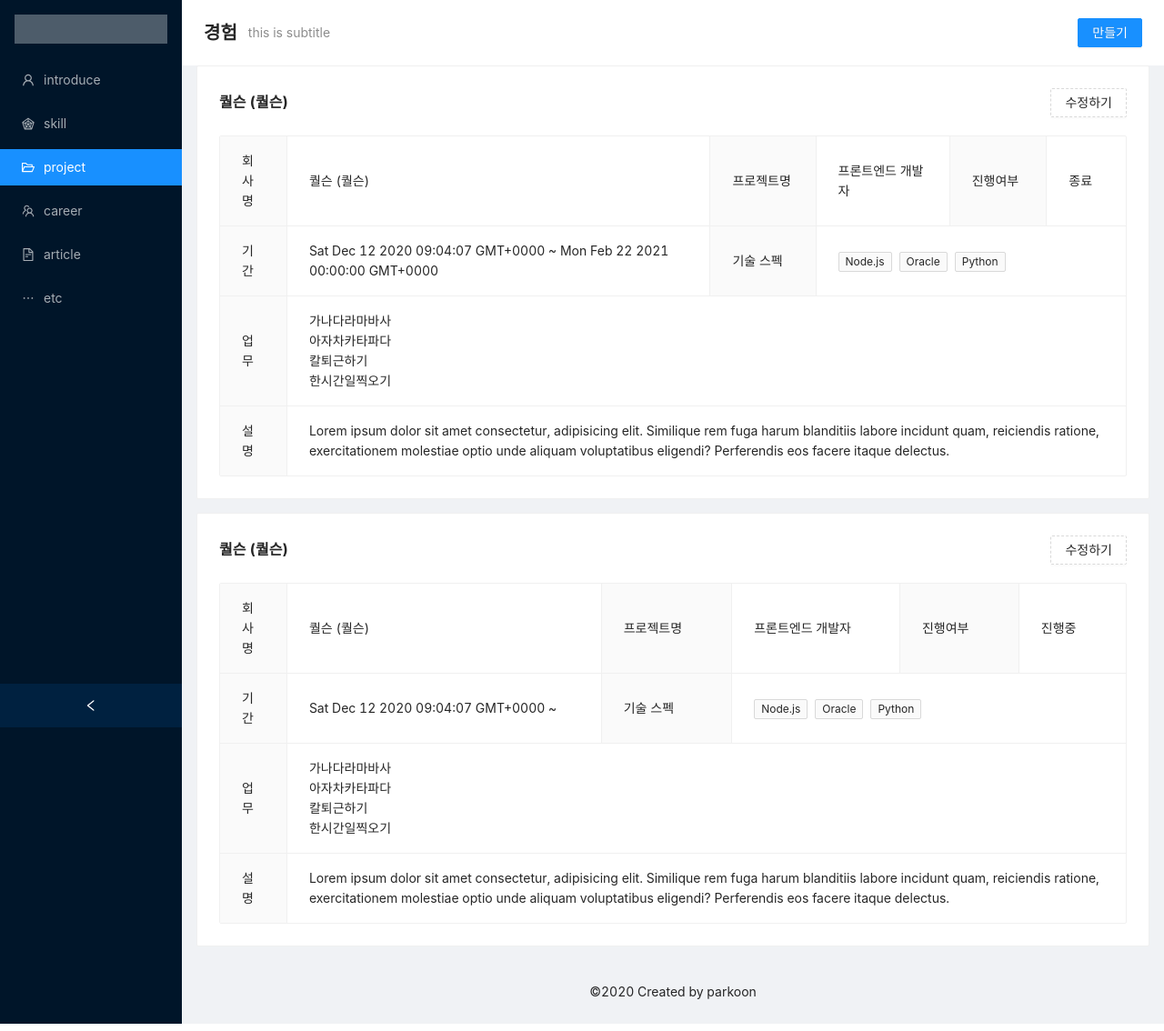
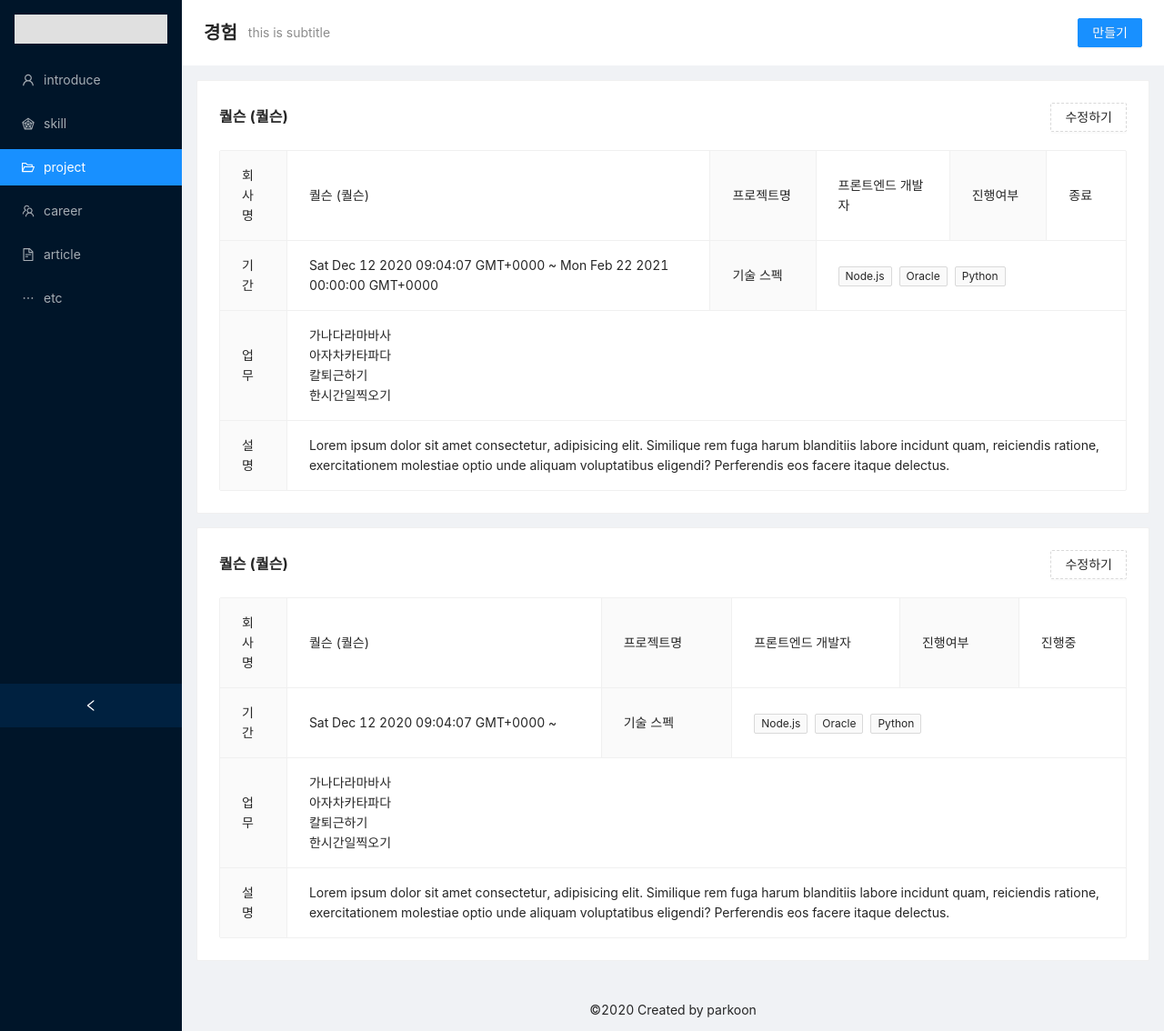
Before and after one commit to parkoon/resume-kit, a Next.js app: page /admin/project in a window 1280 px wide. Shown: the whole page at 91% size. Built offline with nearby package versions, Linux system fonts and the light colour scheme.

Commit message:
feat: complete admin layout
TODO
 - logo

```diff
--- a/src/admin/components/AdminLayout/index.tsx
+++ b/src/admin/components/AdminLayout/index.tsx
@@ -1,7 +1,7 @@
 import React, { useState } from 'react'
+import { useRouter } from 'next/router'
 import moment from 'moment'
-import { Layout, Menu, Button, PageHeader } from 'antd'
-import { useRouter } from 'next/dist/client/router'
+import { Layout, Menu, PageHeader } from 'antd'
 import {
   TeamOutlined,
   UserOutlined,
@@ -11,9 +11,11 @@ import {
   FolderOpenOutlined,
 } from '@ant-design/icons'
 
+import { palette } from '@Shared/styles'
+
 const { Content, Footer, Sider } = Layout
 
-const NAV_ITEMS = [
+export const NAV_ITEMS = [
   {
     title: 'introduce',
     icon: <UserOutlined />,
@@ -65,7 +67,7 @@ function AdminLayout({ children, title, subtitle, actions = [] }: AdminLayoutPro
           style={{
             height: '32px',
             margin: '16px',
-            background: 'rgba(255, 255, 255, 0.3)',
+            background: palette.grey[300],
           }}
         />
 
@@ -77,10 +79,10 @@ function AdminLayout({ children, title, subtitle, actions = [] }: AdminLayoutPro
           ))}
         </Menu>
       </Sider>
-      <Layout className="site-layout">
+      <Layout>
         <PageHeader ghost={false} title={title} subTitle={subtitle} extra={actions} />
-        <Content style={{ margin: '0 16px' }}>{children}</Content>
-        <Footer style={{ textAlign: 'center' }}>
+        <Content style={{ margin: '16px 16px' }}>{children}</Content>
+        <Footer style={{ textAlign: 'center', padding: '12px' }}>
           ©{moment().format('YYYY')} Created by parkoon
         </Footer>
       </Layout>
```
